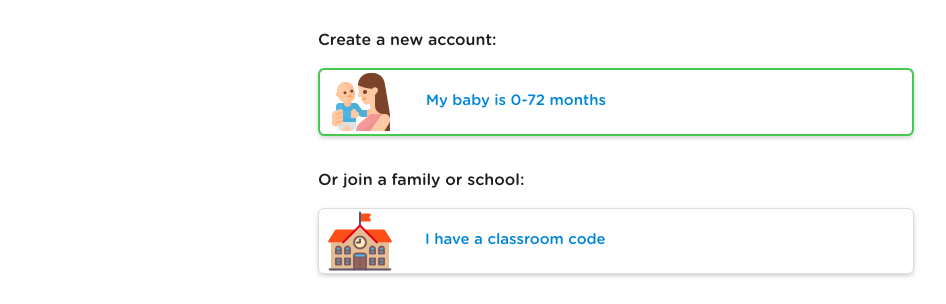
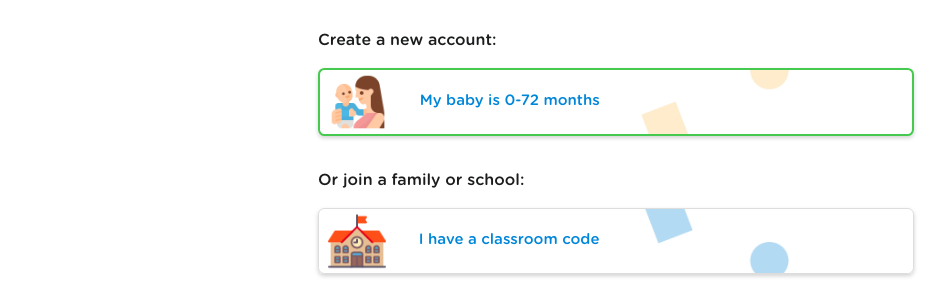
Before and after one commit to SackeyDavid/taskdart-web, an Angular app: page /ob/choose-option in a window 1280 px wide. Shown: the part 217-521 px from the top of the page, without its empty margins (24-970 px from the left). Built offline with nearby package versions, Linux system fonts and the light colour scheme.

Commit message:
OB Step 1 artboard for options added

```diff
--- a/src/app/pages/onboarding/choose-option/choose-option.component.css
+++ b/src/app/pages/onboarding/choose-option/choose-option.component.css
@@ -17,12 +17,32 @@ tr {
     border-radius: .4rem;
 }
 
+.option-one-artboard {
+    background: url(../../../../assets/images/artboard-1.png);
+    background-position: 50%;
+    background-repeat: no-repeat;
+    background-size: cover;
+    width: 100%;
+    height: 64px;
+    border-radius: .4rem;
+}
+
 .option-two {
     background: url(../../../../assets/images/school.png);
     background-position: 50%;
     background-repeat: no-repeat;
     background-size: contain;
     width: 64px;
+    height: 64px;
+    border-radius: .4rem;
+}
+
+.option-two-artboard {
+    background: url(../../../../assets/images/Artboard3.png);
+    background-position: 50%;
+    background-repeat: no-repeat;
+    background-size: cover;
+    width: 100%;
     height: 64px;
     border-radius: .4rem;
 }
--- a/src/app/pages/onboarding/choose-option/choose-option.component.html
+++ b/src/app/pages/onboarding/choose-option/choose-option.component.html
@@ -14,7 +14,7 @@
                         <td class="option-one">
 
                         </td>
-                        <td>
+                        <td class="option-one-artboard">
                             <p class="option-text">My baby is 0-72 months</p>
                         </td>
                     </tr>
@@ -30,7 +30,7 @@
                         <td class="option-two">
 
                         </td>
-                        <td>
+                        <td class="option-two-artboard">
                             <p class="option-text">I have a classroom code</p>
                         </td>
                     </tr>
```
Also changed, not shown: src/assets/images/Artboard3.png (added), src/assets/images/artboard-1.png (added).
